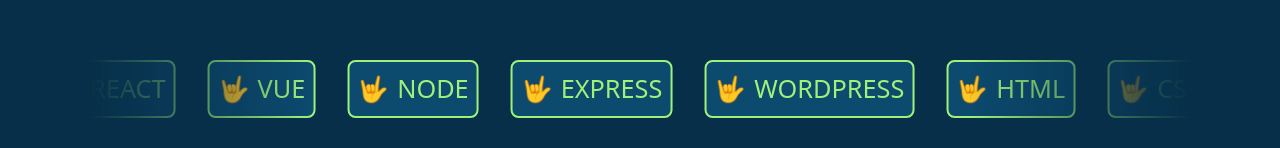
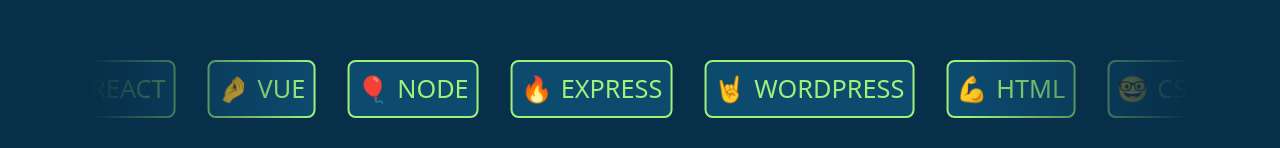
Before and after one commit to kdjordan/2023_portfolio, a Vue app: page / in a window 1280 px wide. Shown: the part 788-936 px from the top of the page. Built offline with nearby package versions, Linux system fonts and the light colour scheme.

Commit message:
added random emojis

```diff
--- a/src/assets/data/techs.ts
+++ b/src/assets/data/techs.ts
@@ -31,3 +31,20 @@
   'SQL',
   'Git'
 ]
+
+export const emojis: string[] = [
+  '🎯',
+  '💥',
+  '🚀',
+  '🏄',
+  '🫡',
+  '🤌',
+  '💪',
+  '🫵',
+  '🤘',
+  '🔥',
+  '🎉',
+  '🎈',
+  '🤓',
+  '🤩'
+]
--- a/src/components/InfinteScroller.vue
+++ b/src/components/InfinteScroller.vue
@@ -1,14 +1,20 @@
 <script setup lang="ts">
 	import { onMounted } from 'vue';
+  import { emojis } from '../assets/data/techs';
 
 onMounted(() => {
-
   const scrollers: NodeListOf<Element> | null = document.querySelectorAll('.scroller');
   scrollers.forEach(scroller => {
     scroller.setAttribute("data-animated", "true")
   })
+
+
 })
 
+ function getRandomEmoji() {
+  const randomIndex = Math.floor(Math.random() * emojis.length);
+  return emojis[randomIndex];
+ }
 
 	defineProps<{
 		arr: string[];
@@ -30,7 +36,7 @@
 				:key="index"
 				class="flex items-center gap-2 uppercase text-highGreen text-sizeLg border-2 border-highGreen p-2 rounded-lg bg-sky-900"
 			>
-      <span>🤟 </span>{{ el }}
+      <span>{{ getRandomEmoji() }} </span>{{ el }}
 			</li>
 		</ul>
 	</div>
```
